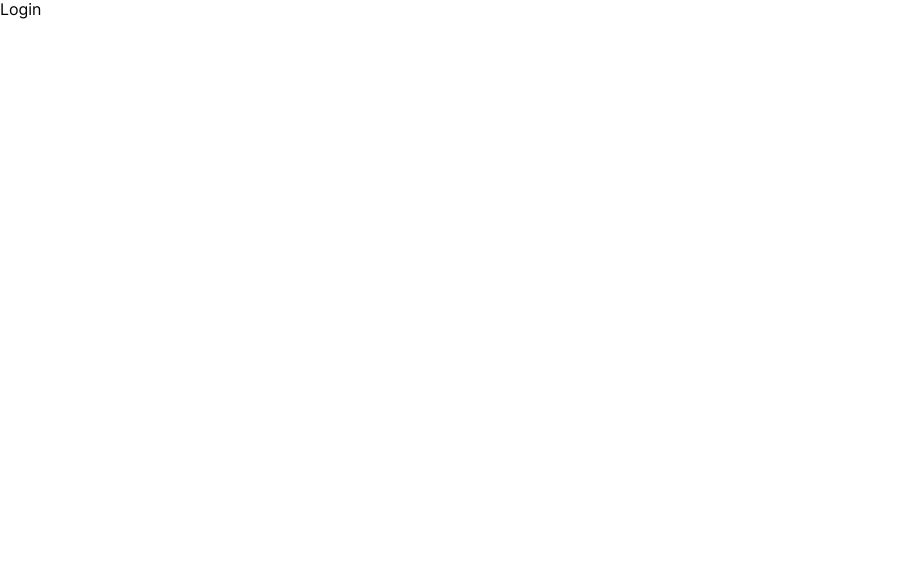
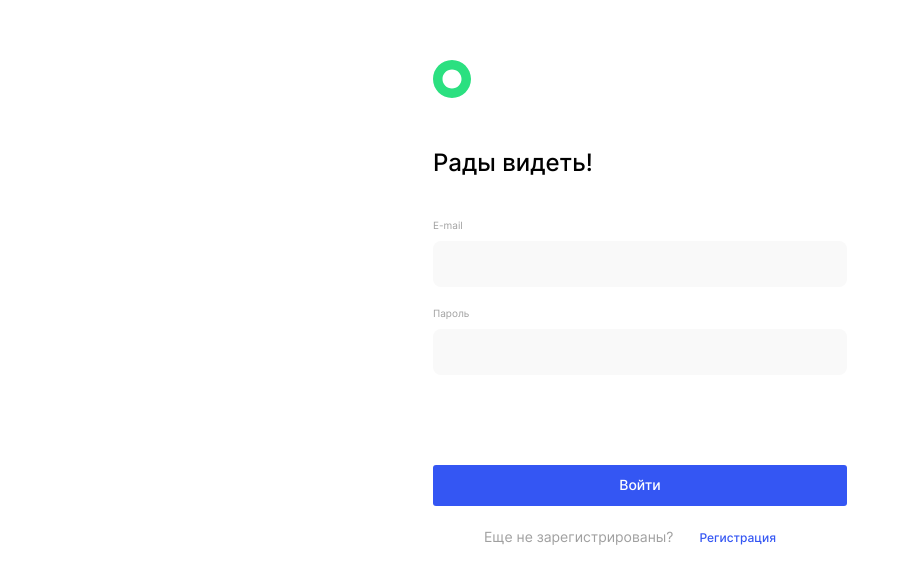
Before and after one commit to Olga-Sotula/movies-explorer-frontend, a React (Create React App) app: page /signin in a window 1280 px wide. Shown: the top 584 px of the page, without its empty margins (0-909 px from the left). Built offline with nearby package versions, Linux system fonts and the light colour scheme.

Commit message:
add Login

```diff
--- a/src/components/Login/Login.js
+++ b/src/components/Login/Login.js
@@ -1,7 +1,11 @@
-function Login() {
+import React from 'react'
+
+import Auth from '../Auth/Auth';
+
+const Login = () => {
   return (
-    <div>Login</div>
-  );
+    <Auth type = 'signin'/>
+  )
 }
 
 export default Login;
```
Also changed, not shown: src/components/Login/Login.css (deleted).
